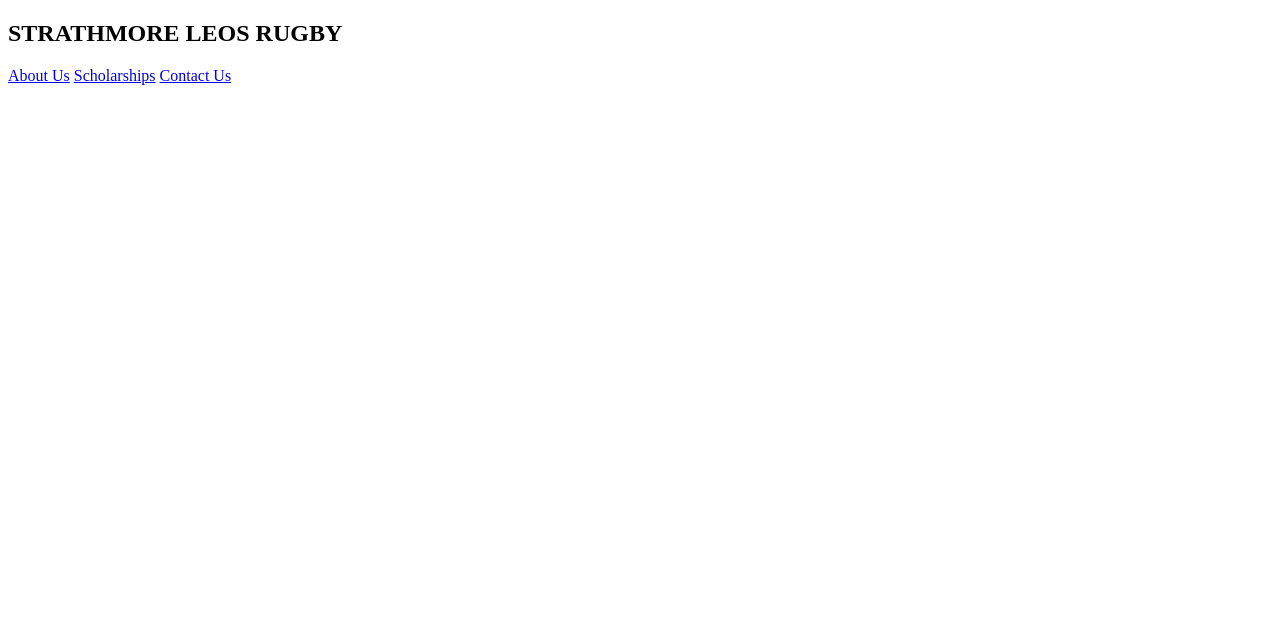
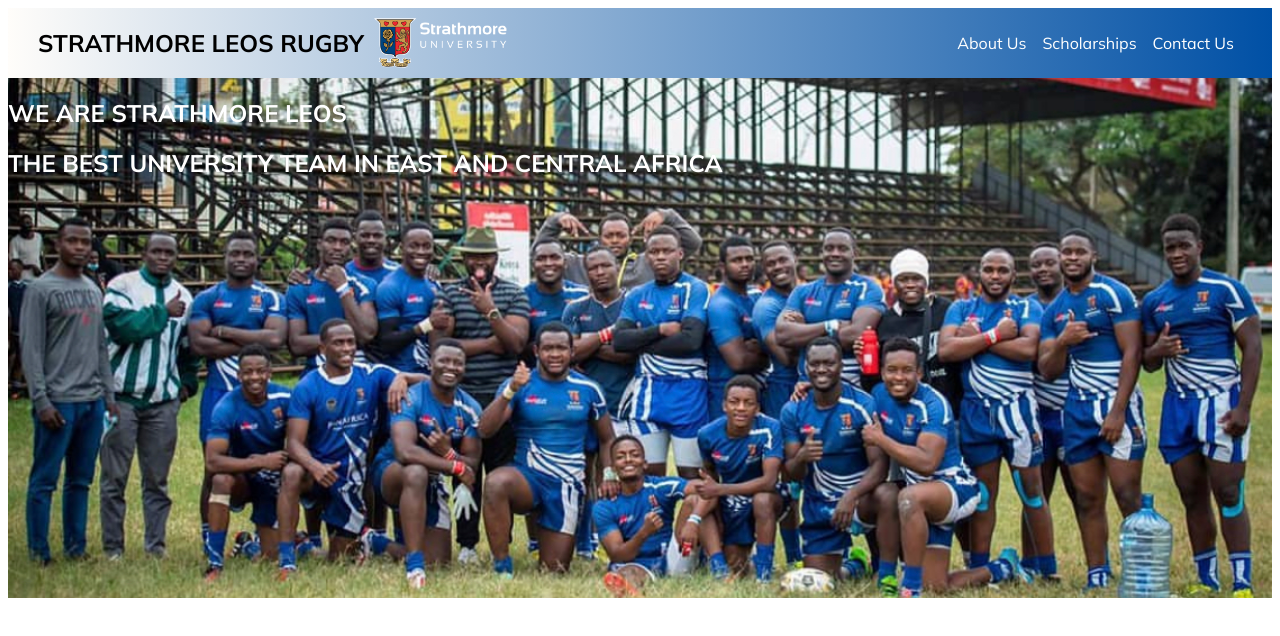
Before and after one commit to Samstar10/Codsoft, a plain HTML site: page Landing-Page/index.html in a window 1280 px wide. Drawn offline with Linux system fonts and the light colour scheme.

Commit message:
Add Navigation bar styles

```diff
--- a/Landing-Page/index.html
+++ b/Landing-Page/index.html
@@ -4,19 +4,33 @@
     <meta charset="UTF-8">
     <meta name="viewport" content="width=device-width, initial-scale=1.0">
     <title>Document</title>
+    <link rel="preconnect" href="https://fonts.googleapis.com">
+    <link rel="preconnect" href="https://fonts.gstatic.com" crossorigin>
+    <link href="https://fonts.googleapis.com/css2?family=Mulish:wght@300;400;500;600;700&family=Poppins:wght@200;300;400;500;600;700&family=Rubik:wght@400;500;700&display=swap" rel="stylesheet">
+    <link rel="stylesheet" href="styles.css">
 </head>
 <body>
     <header>
         <nav>
-            <h1>STRATHMORE LEOS RUGBY</h1>
-            <a href="#about-us">About Us</a>
-            <a href="#scholarships">Scholarships</a>
-            <a href="#contact">Contact Us</a>
+            <div class="logo">
+                <h1>STRATHMORE LEOS RUGBY</h1>
+                <div>
+                    <img src="logo.png" alt="Strathmore University logo" class="logo-png">
+                </div>
+            </div>
+            <div class="nav-links">
+                <a href="#about-us">About Us</a>
+                <a href="#scholarships">Scholarships</a>
+                <a href="#contact">Contact Us</a>
+            </div>
         </nav>
     </header>
-    <section id="hero"></section>
-    <section id="about-us"></section>
-    <section id="scholarships"></section>
-    <footer id="contact"></footer>
+    <section class="hero">
+        <h1>WE ARE STRATHMORE LEOS</h1>
+        <h1>THE BEST UNIVERSITY TEAM IN EAST AND CENTRAL AFRICA</h1>
+    </section>
+    <section class="about-us"></section>
+    <section class="scholarships"></section>
+    <footer class="contact"></footer>
 </body>
 </html>
--- a/Landing-Page/styles.css
+++ b/Landing-Page/styles.css
@@ -0,0 +1,63 @@
+*{
+    font-family: 'Mulish', sans-serif;
+}
+
+nav {
+    display: flex;
+    justify-content: space-between;
+    align-items: center;
+    padding: 0 30px;
+    background: linear-gradient(to left, #0050a5, #fffdfa);
+}
+
+.nav-links{
+    display: flex;
+    justify-content: space-evenly;
+}
+
+.logo{
+    display: flex;
+    gap: 10px;
+    align-items: center;
+}
+
+.logo-png{
+    height: 50px;
+    display: flex;
+    justify-content: center;
+    align-items: center;
+}
+
+a {
+    margin: 8px;
+    text-decoration: none;
+    color: white;
+    cursor: pointer;
+}
+
+a:hover {
+    color: #b4c1d3;
+}
+
+.hero{
+    background: url(Team-Leos.jpg);
+    object-fit: cover;
+    height: 520px;
+    background-size: cover;
+    background-position: center;
+    position: relative;
+    color: white;
+    overflow: hidden;
+}
+
+/* .hero::before {
+    content: "";
+    position: absolute;
+    top: 0;
+    left: 0;
+    width: 100%;
+    height: 100%;
+    background-color: rgba(0, 0, 0, 0.5);
+    z-index: 1;
+    /* backdrop-filter: blur(5px); */
+} */
```
Also changed, not shown: Landing-Page/Leos-Christie.jpg (added), Landing-Page/Team-Leos.jpg (added), Landing-Page/logo.png (added).
